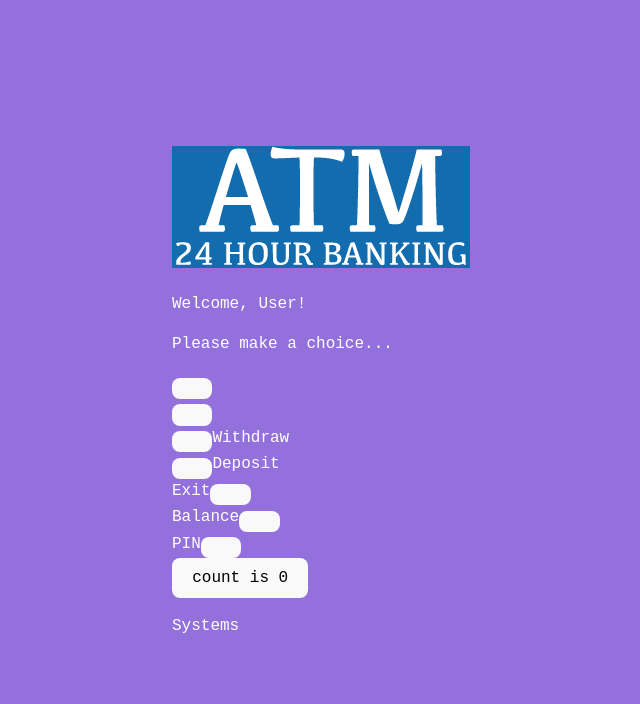
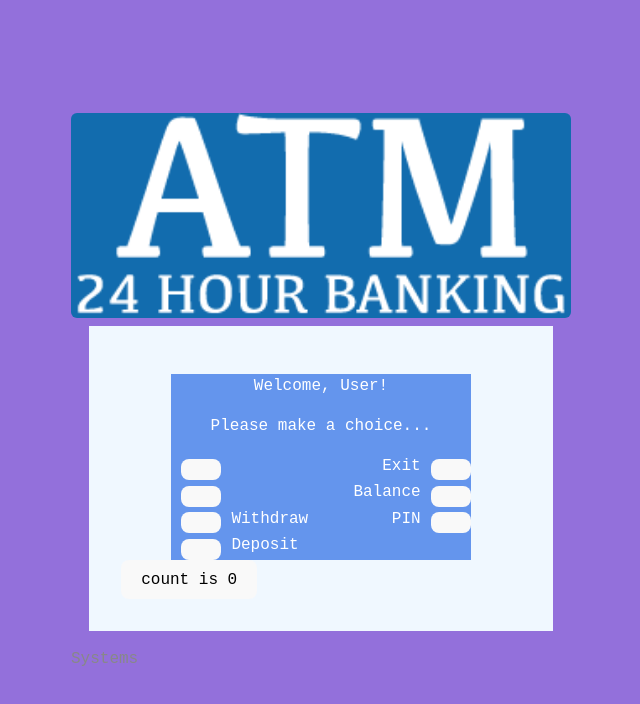
Before and after one commit to Ebyy/sample-atm-react-app, a React (Vite) app: page / in a window 1280 px wide. Shown: the top 704 px of the page, without its empty margins (319-959 px from the left). Built offline with nearby package versions, Linux system fonts and the light colour scheme.

Commit message:
added styles to page

```diff
--- a/src/App.css
+++ b/src/App.css
@@ -9,3 +9,59 @@ body {
   font: 1em;
   font-family: 'Courier New', Courier, monospace;
 }
+
+img {
+  border-radius: 6px;
+  width: 500px;
+}
+
+.card {
+  padding: 2em;
+  margin: auto;
+  max-width: 400px;
+  min-width: 250px;
+  background-color: aliceblue;
+}
+
+.card p {
+  text-align: center;
+}
+
+.options-card {
+  max-width: 300px;
+  margin: inherit;
+  min-width: 250px;
+  background-color: cornflowerblue;
+}
+
+.list-options {
+  display: flex;
+  justify-content: space-between;
+}
+
+.list-options-right {
+  display: flex;
+  align-items: flex-end;
+  flex-direction: column;
+  margin-left: right;
+
+}
+
+.list-options-right span {
+  padding-right: 10px;
+}
+
+.list-options-left {
+  display: flex;
+  align-content: flex-start;
+  flex-flow: column;
+  padding-left: 10px;
+}
+
+.list-options-left span {
+  padding-left: 10px;
+}
+
+.footer {
+  color: #888;
+}
```
